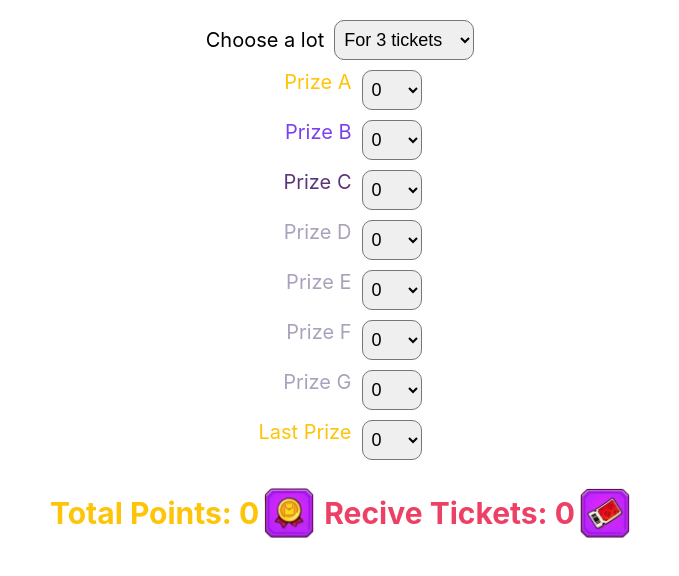
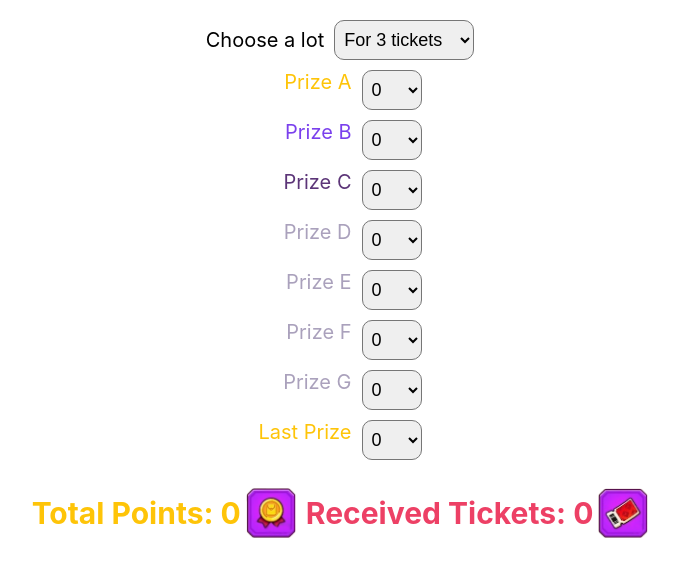
Before and after one commit to kostyaniekrasov/carnival-calculator, a React (Create React App) app: page / in a window 1280 px wide. Shown: the top 576 px of the page, without its empty margins (300-979 px from the left). Built offline with nearby package versions, Linux system fonts and the light colour scheme.

Commit message:
updated code

```diff
--- a/src/App.tsx
+++ b/src/App.tsx
@@ -120,7 +120,9 @@ function App(): JSX.Element {
           <div className="total_points--img"></div>
         </div>
         <div className="total_tickets">
-          <h2 className="total_tickets--h2">Recive Tickets: {reciveTickets}</h2>
+          <h2 className="total_tickets--h2">
+            Received Tickets: {reciveTickets}
+          </h2>
           <div className="total_tickets--img"></div>
         </div>
       </div>
```
